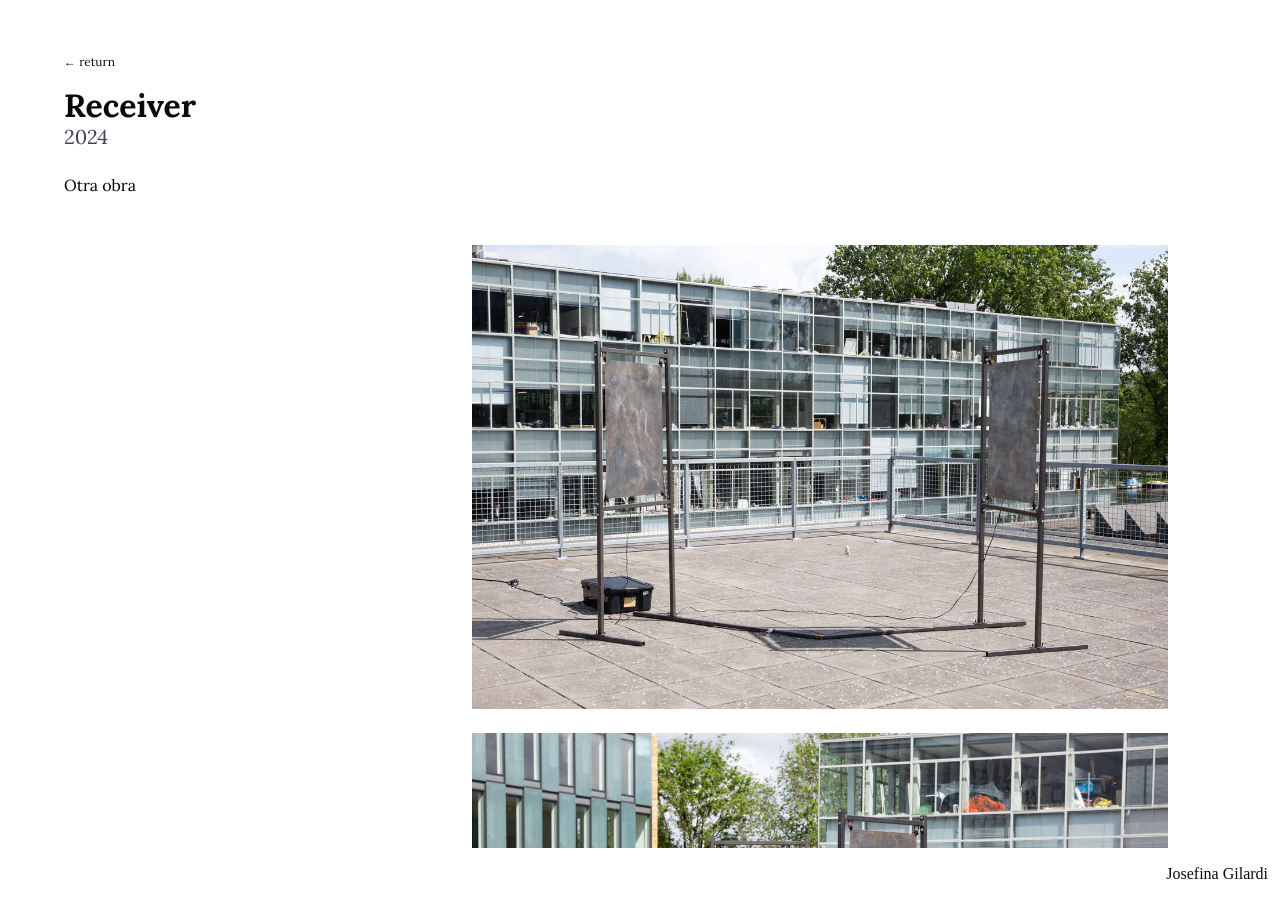
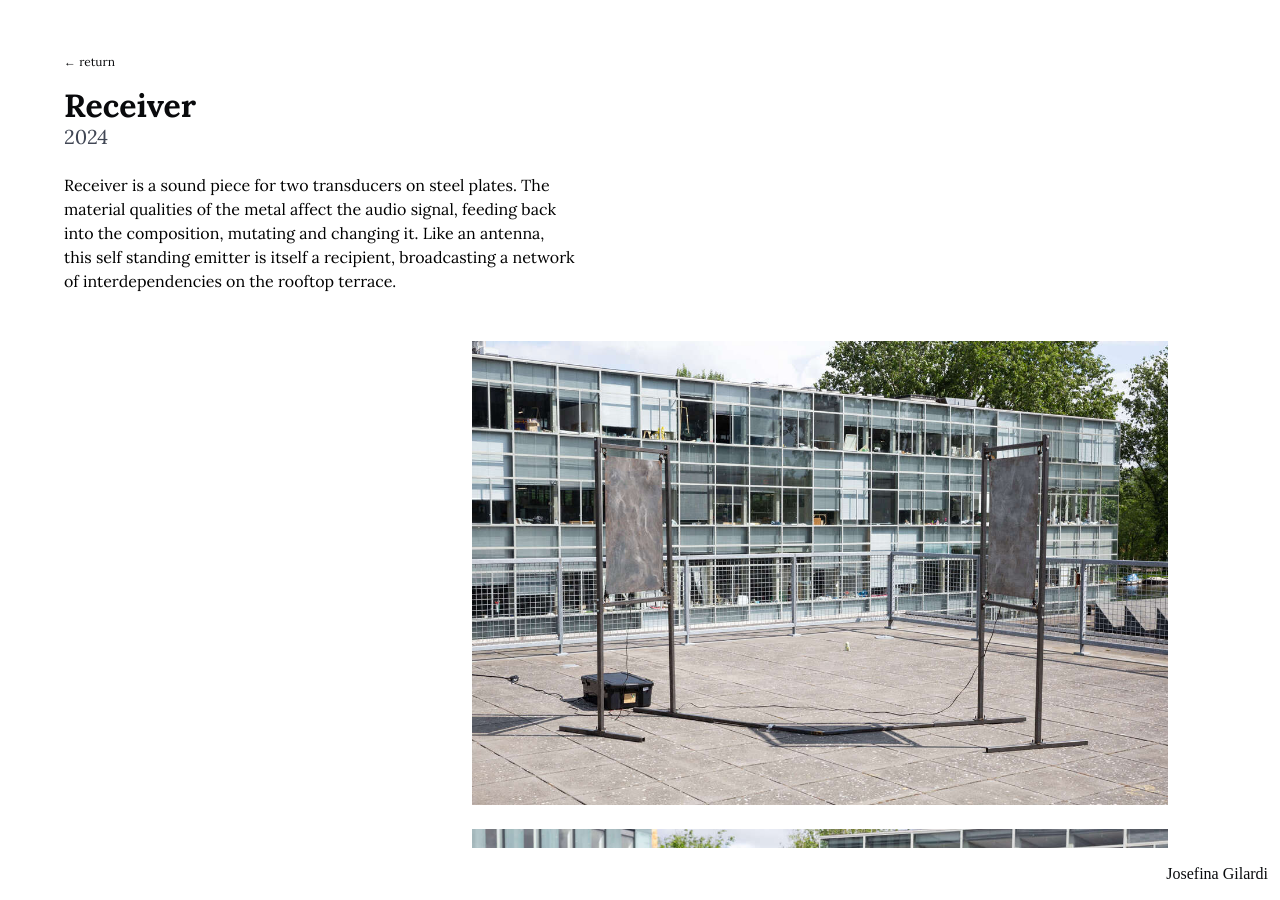
Before and after one commit to corvalanlara/gilardi, a Jekyll site: the page built from collections/_colecciones/receiver.md, in a window 1280 px wide and 900 px high. Built offline with Jekyll 4.4.1, drawn with Linux system fonts in a browser that asks for light colours; some web fonts are replaced.

Commit message:
Update receiver.md

```diff
--- a/collections/_colecciones/receiver.md
+++ b/collections/_colecciones/receiver.md
@@ -4,4 +4,4 @@ tag: receiver
 year: 2024
 multiple: true
 ---
-Otra obra
+Receiver is a sound piece for two transducers on steel plates. The material qualities of the metal affect the audio signal, feeding back into the composition, mutating and changing it. Like an antenna, this self standing emitter is itself a recipient, broadcasting a network of interdependencies on the rooftop terrace.
```
